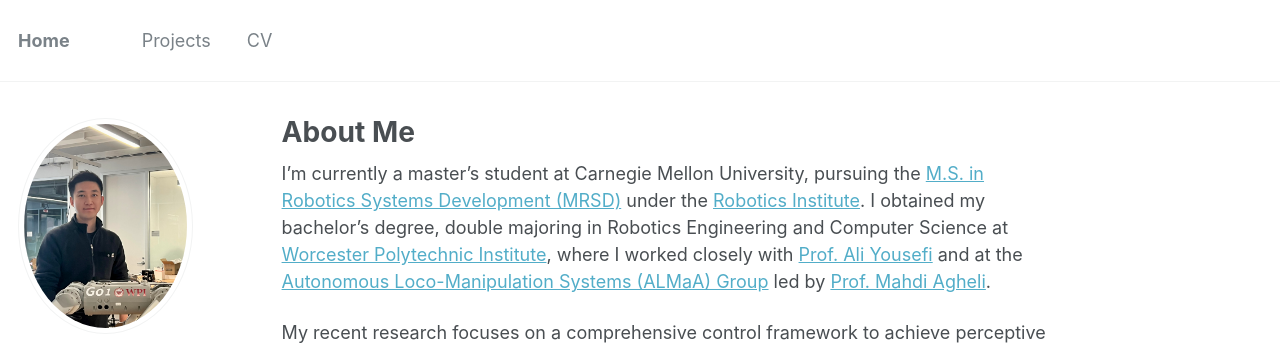
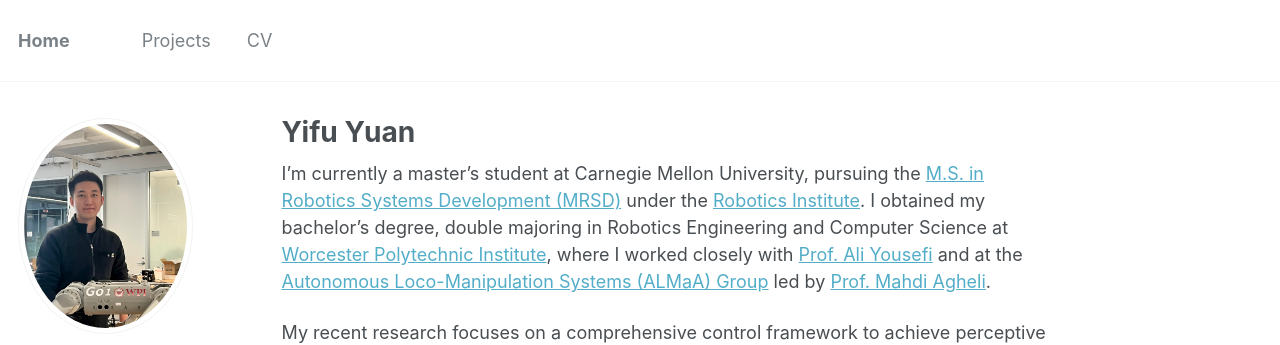
Before and after one commit to YifuYuan/yifuyuan.github.io, a Jekyll site: the page built from _pages/about.md, in a window 1280 px wide. Shown: the top 345 px of the page. Built offline with Jekyll 4.4.1, drawn with Linux system fonts in a browser that asks for light colours.

Commit message:
updated name

```diff
--- a/_pages/about.md
+++ b/_pages/about.md
@@ -1,6 +1,6 @@
 ---
 permalink: /
-title: "About Me"
+title: "Yifu Yuan"
 author_profile: true
 redirect_from:
   - /about/
```
